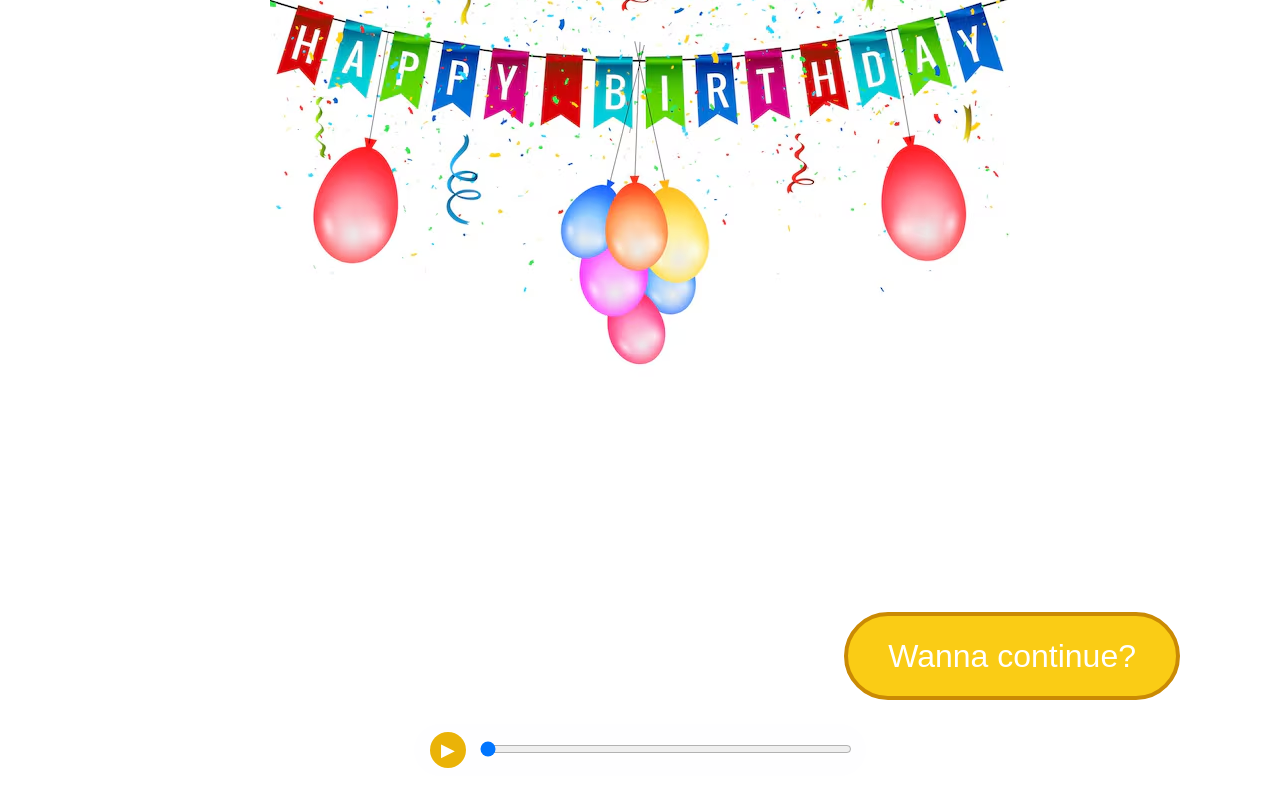
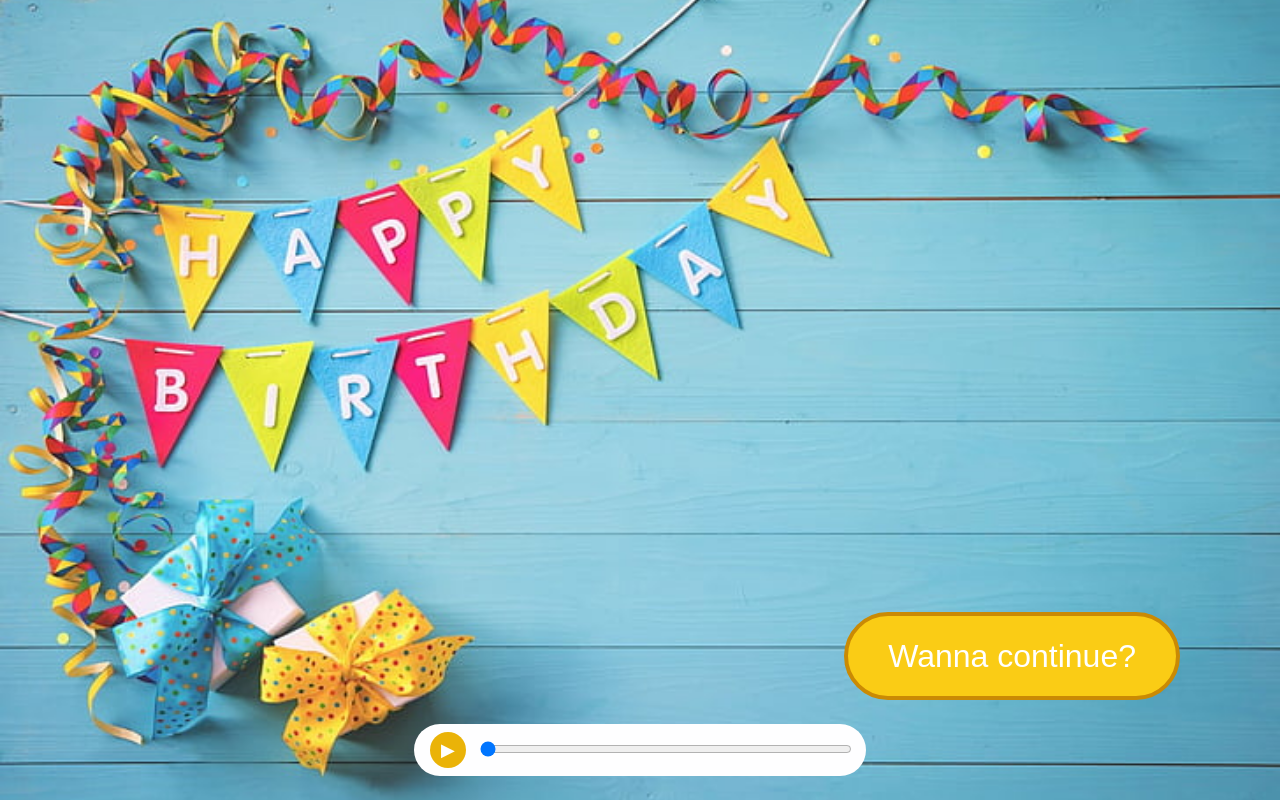
Before and after one commit to doantd11/1308, a React (Vite) app: page / in a window 1280 px wide. Built offline with nearby package versions, Linux system fonts and the light colour scheme.

Commit message:
Update BackgroundTemp.jsx

```diff
--- a/components/temp/BackgroundTemp.jsx
+++ b/components/temp/BackgroundTemp.jsx
@@ -1,4 +1,4 @@
-import birthdayBanner from '../../images/sticker/hb.png';
+import backgroundImage from '../../images/background/bg.png';
 
 export default function BackgroundTemp() {
   return (
@@ -14,16 +14,15 @@ export default function BackgroundTemp() {
     >
       <img
         alt=""
-        src={birthdayBanner}
+        src={backgroundImage}
         style={{
           display: 'block',
-          height: 'auto',
-          left: '50%',
-          maxWidth: '100%',
+          height: '100vh',
+          left: 0,
+          objectFit: 'cover',
           position: 'absolute',
-          top: '-71px',
-          transform: 'translateX(-50%)',
-          width: '740px',
+          top: 0,
+          width: '100vw',
         }}
       />
     </div>
```
